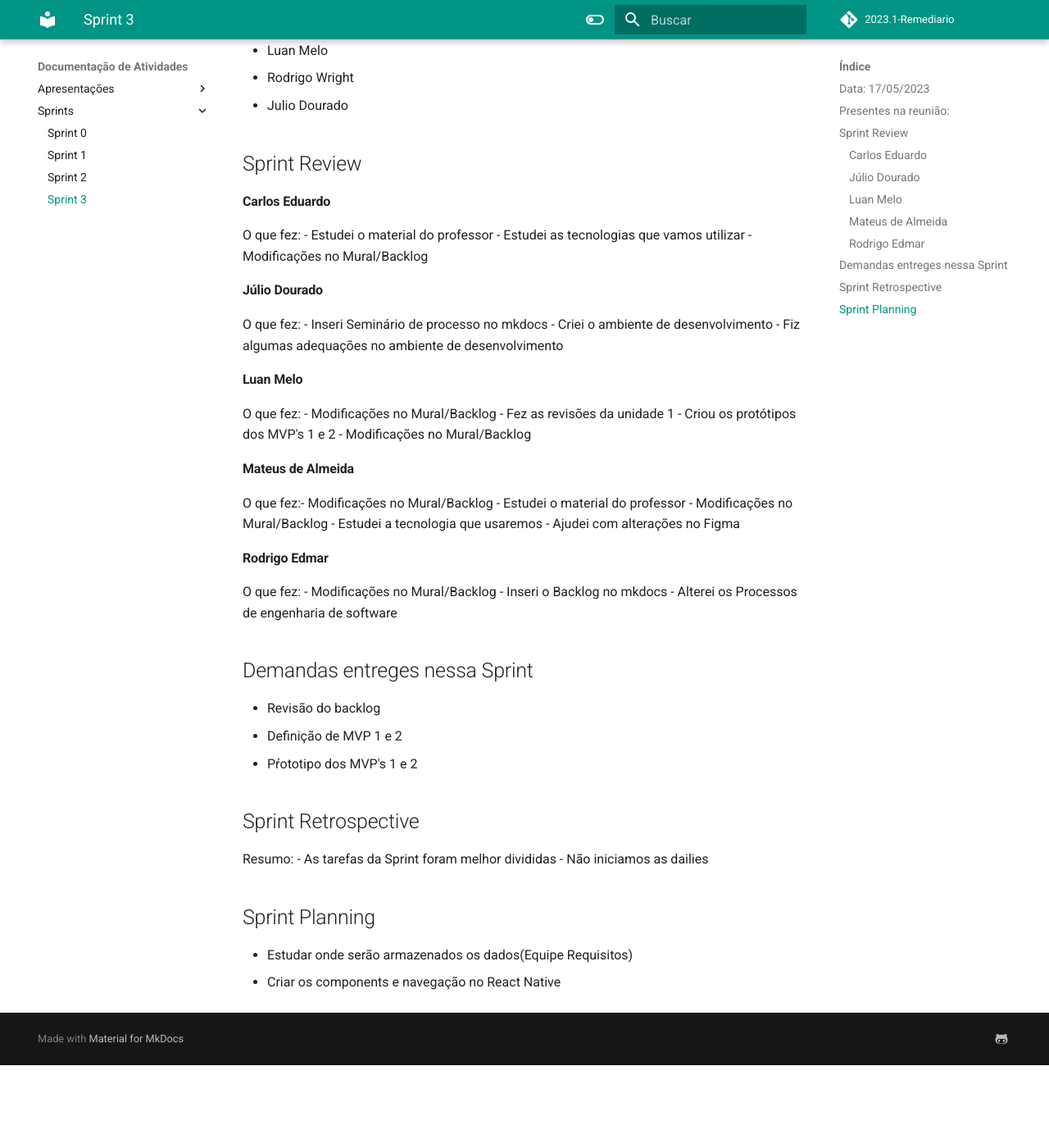
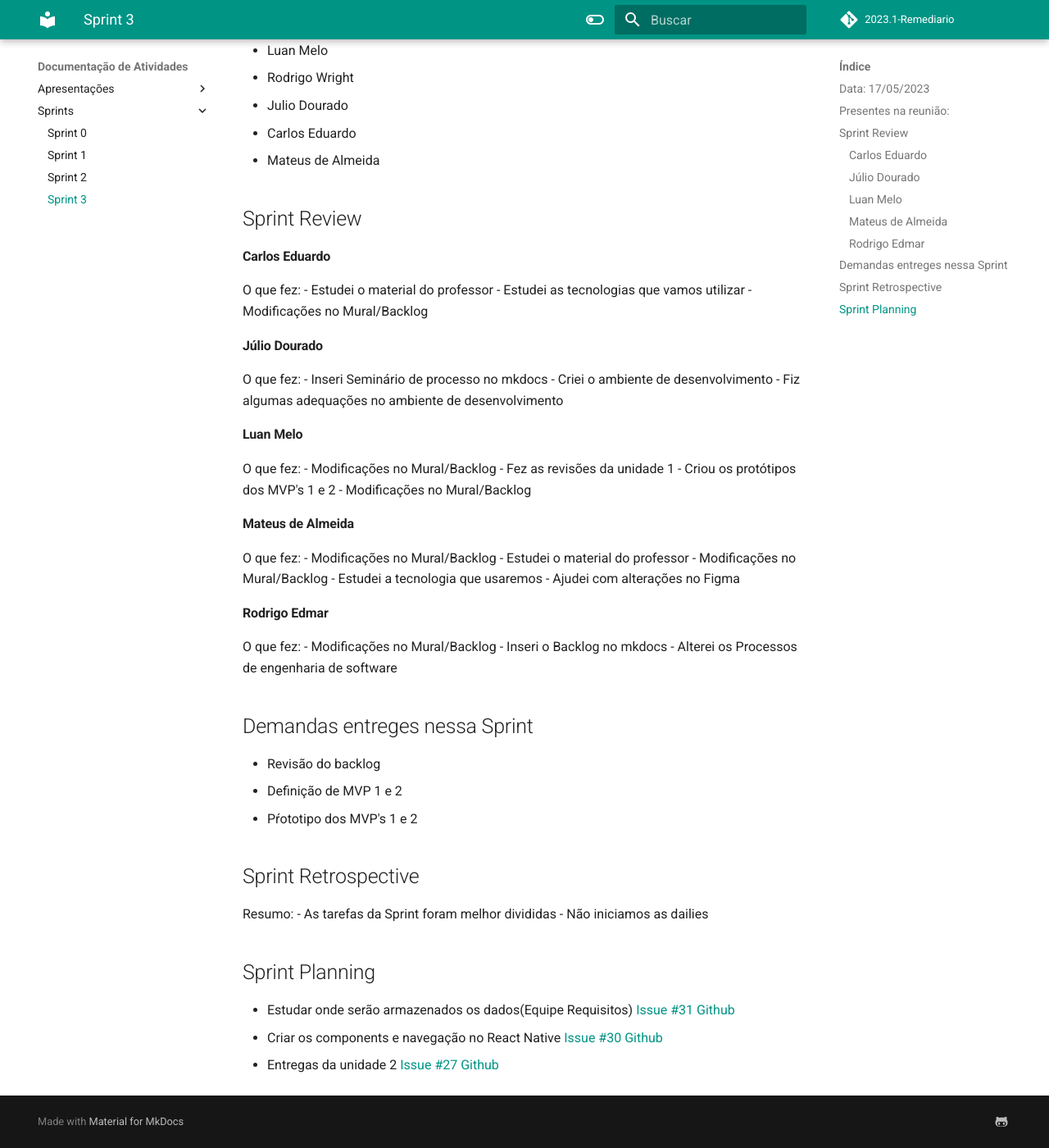
Before and after one commit to mdsreq-fga-unb/2023.1-Remediario, an MkDocs documentation site: the page built from docs/documentacao/Sprints/Sprint3.md, in a window 1280 px wide and 1400 px high, scrolled down 302 px. Shown: the whole window at 82% size. Built offline with MkDocs 1.6.1 and Material for MkDocs 9.7.7, drawn with Linux system fonts in a browser that asks for light colours; comment, search, counter and statistics services are not loaded; before the commit the page ends 1601 px from its top, so only the background shows below that.

Commit message:
editing entrega 2

```diff
--- a/docs/documentacao/Sprints/Sprint3.md
+++ b/docs/documentacao/Sprints/Sprint3.md
@@ -4,6 +4,8 @@
 - Luan Melo
 - Rodrigo Wright
 - Julio Dourado
+- Carlos Eduardo
+- Mateus de Almeida
 
 ## Sprint Review
 #### Carlos Eduardo
@@ -30,7 +32,8 @@ O que fez:
 
 
 #### Mateus de Almeida
-O que fez:- Modificações no Mural/Backlog
+O que fez:
+- Modificações no Mural/Backlog
 - Estudei o material do professor
 - Modificações no Mural/Backlog
 - Estudei a tecnologia que usaremos
@@ -56,5 +59,6 @@ Resumo:
 
 ## Sprint Planning
 
-- Estudar onde serão armazenados os dados(Equipe Requisitos)
-- Criar os components e navegação no React Native
+- Estudar onde serão armazenados os dados(Equipe Requisitos) <a href="https://github.com/mdsreq-fga-unb/2023.1-Remediario/issues/31" target="_blank"> Issue #31 Github</a>
+- Criar os components e navegação no React Native <a href="https://github.com/mdsreq-fga-unb/2023.1-Remediario/issues/30" target="_blank"> Issue #30 Github</a>
+- Entregas da unidade 2 <a href="https://github.com/mdsreq-fga-unb/2023.1-Remediario/issues/27" target="_blank"> Issue #27 Github</a>
--- a/mkdocs.yml
+++ b/mkdocs.yml
@@ -47,7 +47,7 @@ nav:
 extra:
   social:
     - icon: fontawesome/brands/github-alt
-      link: https://github.com/mdsreq-fga-unb/2023.1-MedicaCerto
+      link: https://github.com/mdsreq-fga-unb/2023.1-Remediario
   footer: false
 
 markdown_extensions:
```
Also changed, not shown: docs/documentacao/Sprints/Sprint1.md (+4 -0 lines), docs/documentacao/Sprints/Sprint2.md (+4 -0 lines), docs/entregas/unidade2/Mural.md (+8 -0 lines).
